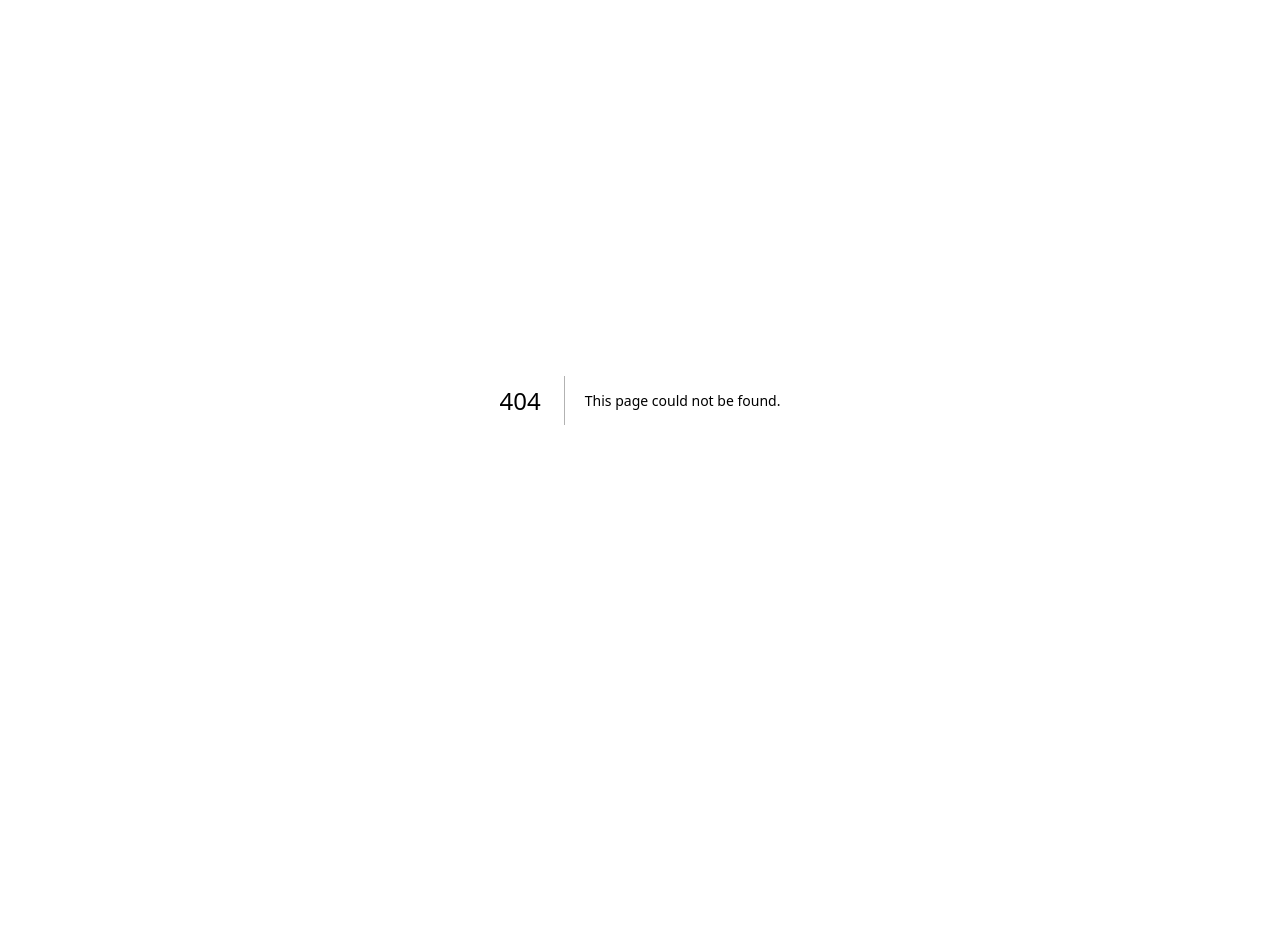
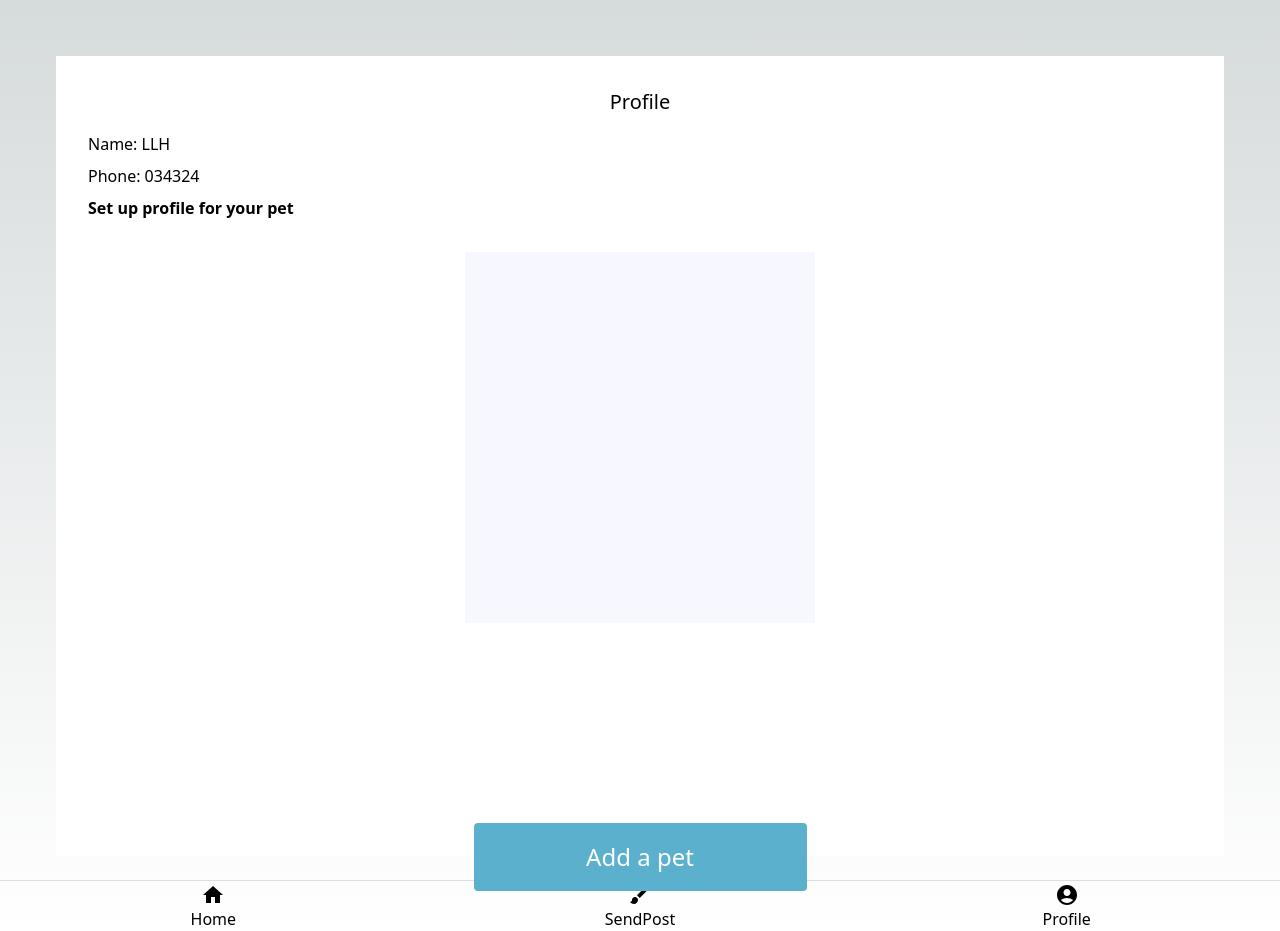
Before and after one commit to jerrymjw/Where_Is_My_Pet, a Next.js app: page /myPet in a window 1280 px wide. Before the commit this address had no page. Before the commit the page ends 800 px from the top, so only its background shows below. Built offline with nearby package versions, Linux system fonts and the light colour scheme.

Commit message:
add my pet page

```diff
--- /dev/null
+++ b/app/(root)/myPet/layout.jsx
@@ -0,0 +1,11 @@
+import React from "react";
+
+const Layout = ({ children }) => {
+    return (
+        <main className="bg-white h-screen p-8">
+            {children}
+        </main>
+    );
+};
+
+export default Layout;
--- /dev/null
+++ b/app/(root)/myPet/page.jsx
@@ -0,0 +1,57 @@
+"use client";
+
+const USERNAME = "LLH"
+const PHONE_NUMBER = "034324"
+const PET_NAME = null
+const PET_IMAGE = null
+import React from 'react'
+
+export default function MyPet() {
+
+    const uploadImage = () => {
+        const inputFile = document.getElementById("input-file")
+        const imgView = document.getElementById("img-view")
+
+        if (inputFile) {
+            let imgLink = URL.createObjectURL(inputFile.files[0])
+            console.log(imgLink)
+            imgView.style.backgroundImage = `url(${imgLink})`
+        }
+    }
+
+
+    return (
+        <div className="flex flex-col">
+            <div className="text-center text-xl">Profile</div>
+            <div className="mt-4">
+                <div>Name: {USERNAME}</div>
+                <div className="mt-2">Phone: {PHONE_NUMBER}</div>
+            </div>
+
+            <div className="mt-2">
+                <div className="font-bold">
+                    Set up profile for your pet
+                </div>
+                <div>
+                    {PET_NAME}
+                </div>
+                <div className={"w-full flex justify-center items-center mt-8"}>
+                    <div id="img-view" style={{height: "371px", width: '350px', backgroundColor: "#f7f8ff"}} className={'bg-center bg-cover'}>
+                        {PET_IMAGE}
+                    </div>
+                </div>
+            </div>
+
+            <div className="flex align-middle justify-center">
+                <label for={"input-file"} style={{width: "333px", height: "68px", backgroundColor: "#5BB1CD"}}
+                       className='absolute bottom-10 text-white text-2xl rounded'
+                >
+                    <input type={"file"} accept={"image/*"} id={"input-file"} hidden onChange={uploadImage}/>
+                    <div className={"h-full flex items-center justify-center"}>
+                        Add a pet
+                    </div>
+                </label>
+            </div>
+        </div>
+    )
+}
```
